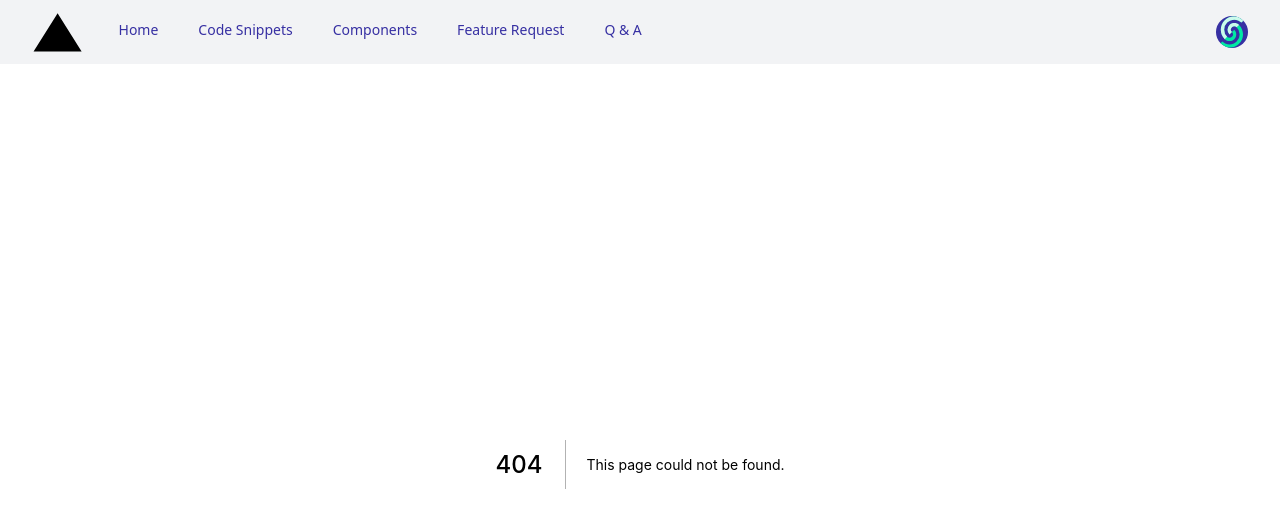
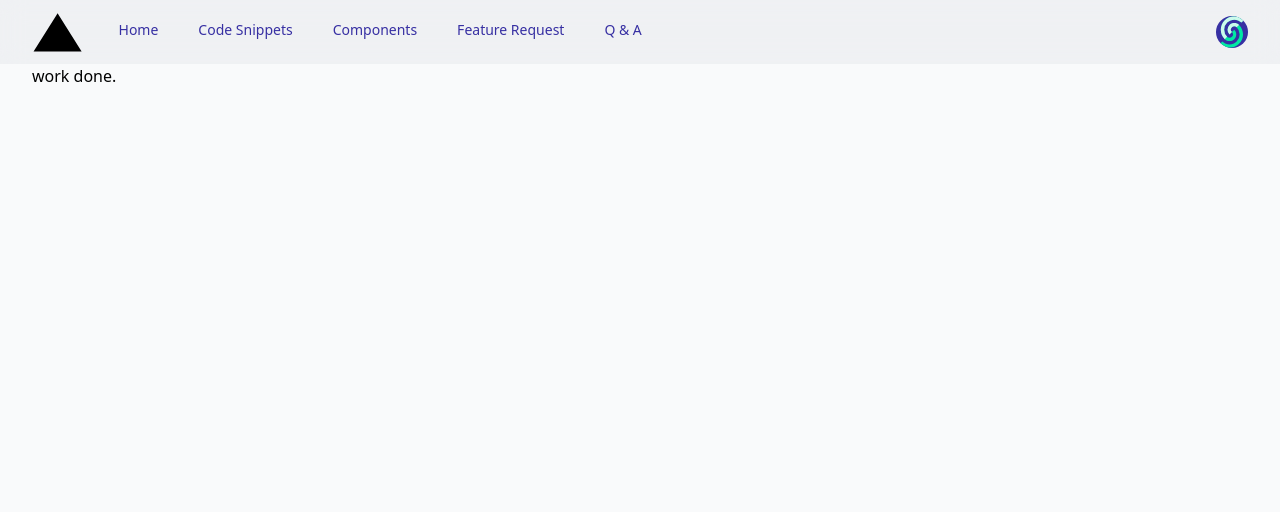
Before and after one commit to vasantakmr/snippets, a Next.js app: page /qna in a window 1280 px wide. Before the commit this address had no page. Shown: the top 512 px of the page. Built offline with nearby package versions, Linux system fonts and the light colour scheme.

Commit message:
added qna page

```diff
--- a/components/Navbar.js
+++ b/components/Navbar.js
@@ -8,7 +8,7 @@ const navigation = [
   { name: 'Code Snippets', href: '/components', current: false },
   { name: 'Components', href: '/components', current: false },
   { name: 'Feature Request', href: '/featurerequest', current: false },
-  { name: 'Q & A', href: '#', current: false },
+  { name: 'Q & A', href: '/qna', current: false },
 ]
 
 function classNames(...classes) {
--- /dev/null
+++ b/pages/qna.js
@@ -0,0 +1,23 @@
+import Head from 'next/head'
+import Link from 'next/link'
+
+export default function QnA() {
+  return (
+    <>
+      {/* Keep the existing code here */}
+      <div className="container">
+        <Head>
+          <title>Create Next App</title>
+          <link rel="icon" href="/favicon.ico" />
+        </Head>
+
+        <main>
+            <div className="max-w-7xl mx-auto px-2 sm:px-6 lg:px-8">
+                work done.
+            </div>
+        </main>
+      </div>
+
+    </>
+  )
+}
--- /dev/null
+++ b/pages/random.js
@@ -0,0 +1,23 @@
+import Head from 'next/head'
+import Link from 'next/link'
+
+export default function Random() {
+  return (
+    <>
+      {/* Keep the existing code here */}
+      <div className="container">
+        <Head>
+          <title>Create Next App</title>
+          <link rel="icon" href="/favicon.ico" />
+        </Head>
+
+        <main>
+            <div className="max-w-7xl mx-auto px-2 sm:px-6 lg:px-8">
+                work done.
+            </div>
+        </main>
+      </div>
+
+    </>
+  )
+}
```
